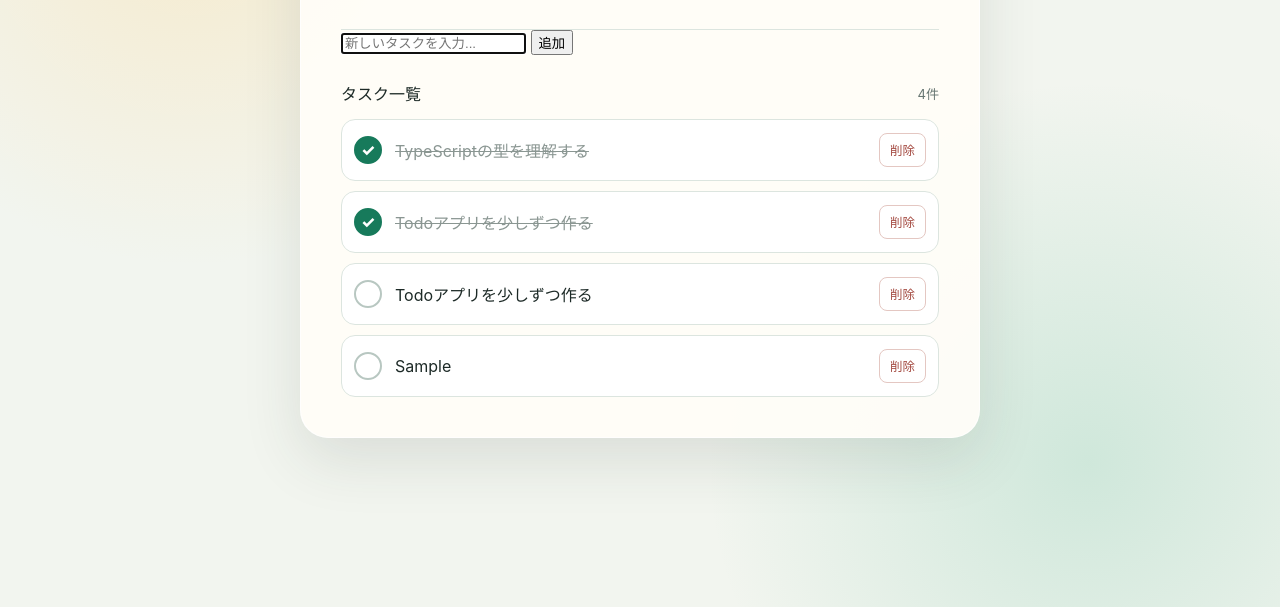
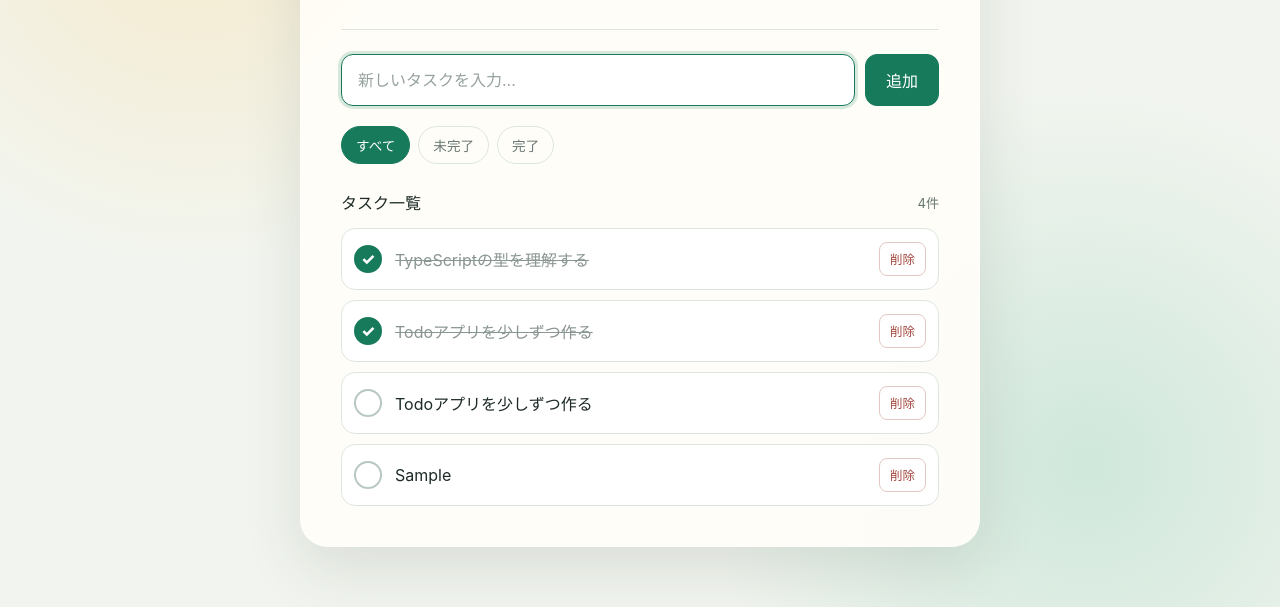
Before and after one commit to git-yuji/typescript-simple-todo, a website built with Vite: page index.html in a window 1280 px wide. Both pictures are taken after typing "Sample" into the empty fields and a click on the button "追加". Shown: the part 193-800 px from the top of the page. Built offline with nearby package versions, Linux system fonts and the light colour scheme.

Commit message:
タスクの絞り込み機能を追加

```diff
--- a/src/main.ts
+++ b/src/main.ts
@@ -3,6 +3,9 @@ import type { Task } from "./task.ts";
 
 // Task[] は「Task型の値だけを入れられる配列」という意味です。
 // 保存データがない場合は、次の初期タスクを表示します。
+
+type TaskFilter = "all" | "active" | "completed";
+
 const initialTasks: Task[] = [
   {
     id: "1",
@@ -25,6 +28,8 @@ const initialTasks: Task[] = [
 ];
 
 const tasks: Task[] = loadTasks(initialTasks);
+
+let currentFilter: TaskFilter = "all";
 
 const app = document.querySelector<HTMLDivElement>("#app");
 
@@ -93,6 +98,18 @@ function createTaskElement(task: Task): HTMLLIElement {
   return item;
 }
 
+function getFilteredTasks(taskList: Task[]): Task[] {
+  if (currentFilter === "active") {
+    return taskList.filter((task) => !task.done);
+  }
+
+  if (currentFilter === "completed") {
+    return taskList.filter((task) => task.done);
+  }
+
+  return taskList;
+}
+
 function renderTasks(taskList: Task[]): void {
   const list = document.querySelector<HTMLUListElement>("#task-list");
   const count = document.querySelector<HTMLSpanElement>("#task-count");
@@ -101,8 +118,10 @@ function renderTasks(taskList: Task[]): void {
     throw new Error("タスクの表示先が見つかりません。");
   }
 
-  list.replaceChildren(...taskList.map(createTaskElement));
-  count.textContent = `${taskList.length}件`;
+  const filteredTasks = getFilteredTasks(taskList);
+
+  list.replaceChildren(...filteredTasks.map(createTaskElement));
+  count.textContent = `${filteredTasks.length}件`;
 }
 
 app.innerHTML = `
@@ -120,6 +139,12 @@ app.innerHTML = `
       <button type="submit">追加</button>
     </form>
 
+    <div class="task-filters" aria-label="タスクの絞り込み">
+      <button type="button" class="is-active" data-filter="all">すべて</button>
+      <button type="button" data-filter="active">未完了</button>
+      <button type="button" data-filter="completed">完了</button>
+    </div>
+
     <section class="task-section" aria-labelledby="task-heading">
       <div class="section-heading">
         <h2 id="task-heading">タスク一覧</h2>
@@ -132,9 +157,32 @@ app.innerHTML = `
 
 const taskForm = document.querySelector<HTMLFormElement>(".task-form");
 const taskInput = document.querySelector<HTMLInputElement>("#task-input");
+const filterButtons = document.querySelectorAll<HTMLButtonElement>(
+  ".task-filters button",
+);
 if (taskForm === null || taskInput === null) {
   throw new Error("フォームまたは入力欄が見つかりません。");
 }
+
+filterButtons.forEach((button) => {
+  button.addEventListener("click", () => {
+    const filter = button.dataset.filter;
+
+    if (filter !== "all" && filter !== "active" && filter !== "completed") {
+      return;
+    }
+
+    currentFilter = filter;
+
+    filterButtons.forEach((filterButton) => {
+      const isSelected = filterButton === button;
+
+      filterButton.classList.toggle("is-active", isSelected);
+    });
+
+    renderTasks(tasks);
+  });
+});
 
 taskForm.addEventListener("submit", (event) => {
   event.preventDefault();
--- a/src/style.css
+++ b/src/style.css
@@ -36,6 +36,66 @@ body {
   border-bottom: 1px solid #dce5df;
 }
 
+.task-form {
+  display: flex;
+  gap: 10px;
+  margin-top: 24px;
+}
+
+.task-form input {
+  min-width: 0;
+  flex: 1;
+  padding: 13px 16px;
+  color: #1d2a27;
+  background: #fff;
+  border: 1px solid #cfdad4;
+  border-radius: 12px;
+  font: inherit;
+  transition:
+    border-color 160ms ease,
+    box-shadow 160ms ease;
+}
+
+.task-form input::placeholder {
+  color: #96a29e;
+}
+
+.task-form input:focus {
+  border-color: #177a5b;
+  outline: none;
+  box-shadow: 0 0 0 3px rgb(23 122 91 / 16%);
+}
+
+.task-form button {
+  flex: 0 0 auto;
+  padding: 13px 20px;
+  color: #fff;
+  background: #177a5b;
+  border: 1px solid #177a5b;
+  border-radius: 12px;
+  font: inherit;
+  font-weight: 700;
+  cursor: pointer;
+  transition:
+    background-color 160ms ease,
+    border-color 160ms ease,
+    transform 160ms ease;
+}
+
+.task-form button:hover {
+  background: #116348;
+  border-color: #116348;
+}
+
+.task-form button:active {
+  transform: translateY(1px);
+}
+
+.task-form button:focus-visible {
+  outline: 3px solid rgb(23 122 91 / 22%);
+  outline-offset: 2px;
+}
+
 .eyebrow {
   margin: 0 0 6px;
   color: #177a5b;
@@ -64,6 +124,45 @@ h1 {
 
 .task-section {
   padding-top: 26px;
+}
+
+.task-filters {
+  display: flex;
+  flex-wrap: wrap;
+  gap: 8px;
+  margin-top: 20px;
+}
+
+.task-filters button {
+  padding: 8px 14px;
+  color: #687773;
+  background: transparent;
+  border: 1px solid #dce5df;
+  border-radius: 999px;
+  font: inherit;
+  font-size: 0.85rem;
+  cursor: pointer;
+  transition:
+    color 160ms ease,
+    background-color 160ms ease,
+    border-color 160ms ease;
+}
+
+.task-filters button:hover {
+  color: #177a5b;
+  background: #edf7f2;
+  border-color: #9fc9b9;
+}
+
+.task-filters button.is-active {
+  color: #fff;
+  background: #177a5b;
+  border-color: #177a5b;
+}
+
+.task-filters button:focus-visible {
+  outline: 3px solid rgb(23 122 91 / 22%);
+  outline-offset: 2px;
 }
 
 .section-heading {
@@ -164,4 +263,9 @@ h1 {
     padding: 28px 20px;
     border-radius: 20px;
   }
+
+  .task-form {
+    align-items: stretch;
+    flex-direction: column;
+  }
 }
```
